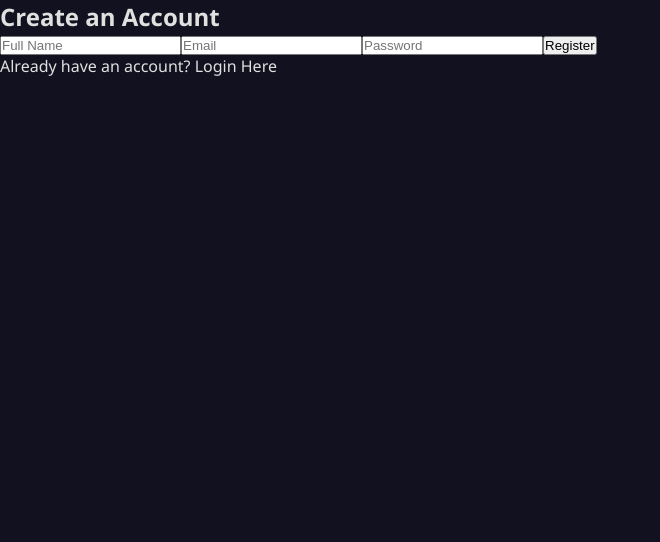
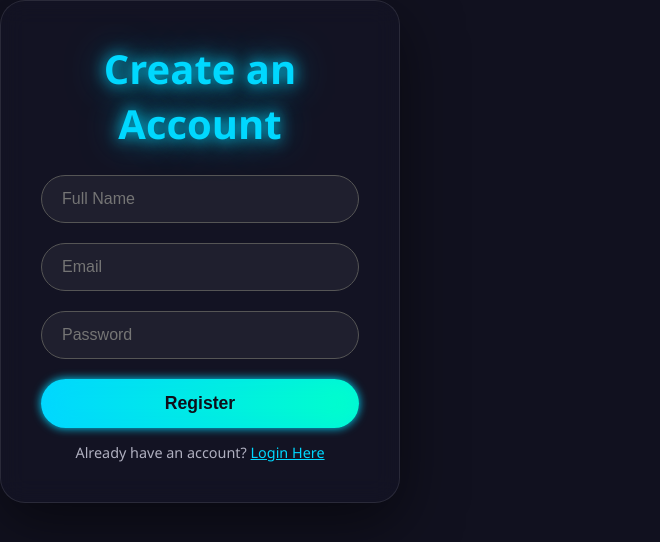
Before and after one commit to Nixantsingh943/attendence_app-, a React (Vite) app in the folder attendence-app/: page /register in a window 1280 px wide. Shown: the top 542 px of the page, without its empty margins (0-660 px from the left). Built offline with nearby package versions, Linux system fonts and the light colour scheme.

Commit message:
Update Login.css

```diff
--- a/attendence-app/src/components/Login.css
+++ b/attendence-app/src/components/Login.css
@@ -1,67 +1,200 @@
-/* Full-page animated gradient background */
-.login-bg {
+* {
+    margin: 0;
+    padding: 0;
+    box-sizing: border-box;
+}
+
+.con {
+    position: relative;
+    width: 100%;
     height: 100vh;
-    width: 100%;
-    background: linear-gradient(-45deg, #ff9a9e, #fad0c4, #a1c4fd, #c2e9fb);
-    background-size: 400% 400%;
-    animation: gradientAnimation 15s ease infinite;
+    background: radial-gradient(circle at 20% 20%, #222240, #11111f 80%);
     display: flex;
     justify-content: center;
     align-items: center;
-    font-family: 'Arial', sans-serif;
+    overflow: hidden;
 }
 
-@keyframes gradientAnimation {
+/* Form container */
+.form-container {
+    position: relative;
+    width: 400px;
+    max-width: 90%;
+    padding: 40px;
+    background: rgba(25, 25, 45, 0.35);
+    border-radius: 25px;
+    backdrop-filter: blur(12px);
+    border: 1px solid rgba(255, 255, 255, 0.1);
+    box-shadow: 0 20px 60px rgba(0, 0, 0, 0.5);
+    text-align: center;
+    animation: fadeIn 1s ease forwards;
+
+
+}
+
+/* Heading */
+.form-container h2 {
+    font-size: 2.5rem;
+    margin-bottom: 1.5rem;
+    color: #00d8ff;
+    text-shadow: 0 0 10px #00d8ff, 0 0 25px rgba(0, 216, 255, 0.5);
+    animation: glow 2s ease-in-out infinite alternate;
+}
+
+/* Inputs */
+.form-container input {
+    width: 100%;
+    padding: 14px 20px;
+    margin-bottom: 20px;
+    border-radius: 50px;
+    border: 1px solid #555;
+    background: rgba(255, 255, 255, 0.05);
+    color: #fff;
+    font-size: 1rem;
+    outline: none;
+    transition: all 0.3s ease;
+}
+
+.form-container input:focus {
+    border-color: #00d8ff;
+    box-shadow: 0 0 10px #00d8ff, 0 0 20px rgba(0, 216, 255, 0.3) inset;
+    background: rgba(255, 255, 255, 0.1);
+}
+
+/* Login button */
+.form-container button {
+    width: 100%;
+    padding: 14px 0;
+    border: none;
+    border-radius: 50px;
+    font-size: 1.1rem;
+    font-weight: 700;
+    cursor: pointer;
+    background: linear-gradient(90deg, #00d8ff, #00ffcc);
+    color: #0f0f1a;
+    box-shadow: 0 0 10px #00d8ff, 0 0 20px rgba(0, 216, 255, 0.3) inset;
+    transition: all 0.4s ease;
+}
+
+.form-container button:hover {
+    background: rgba(0, 216, 255, 0.2);
+    color: #fff;
+    transform: translateY(-3px);
+    box-shadow: 0 0 20px #00d8ff, 0 0 40px rgba(0, 216, 255, 0.5) inset;
+}
+
+/* Register link */
+.form-container p {
+    margin-top: 15px;
+    font-size: 0.9rem;
+    color: #b0b0c0;
+}
+
+.form-container p span {
+    color: #00d8ff;
+    cursor: pointer;
+    text-decoration: underline;
+    transition: all 0.3s ease;
+}
+
+.form-container p span:hover {
+    color: #00fff0;
+}
+
+/* Floating background particles */
+.particle {
+    position: absolute;
+    width: 6px;
+    height: 6px;
+    background: #00d8ff;
+    border-radius: 50%;
+    opacity: 0.15;
+    animation: drift 20s infinite linear;
+}
+
+.p1 {
+    top: 5%;
+    left: 10%;
+    animation-delay: 0s;
+}
+
+.p2 {
+    top: 40%;
+    left: 60%;
+    animation-delay: 5s;
+}
+
+.p3 {
+    bottom: 20%;
+    right: 15%;
+    animation-delay: 10s;
+}
+
+.p4 {
+    top: 70%;
+    right: 30%;
+    animation-delay: 15s;
+}
+
+.p5 {
+    bottom: 10%;
+    left: 50%;
+    animation-delay: 20s;
+}
+
+/* Animations */
+@keyframes drift {
     0% {
-        background-position: 0% 50%;
+        transform: translate(0, 0) rotate(0deg);
     }
 
     50% {
-        background-position: 100% 50%;
+        transform: translate(15px, -15px) rotate(180deg);
     }
 
     100% {
-        background-position: 0% 50%;
+        transform: translate(0, 0) rotate(360deg);
     }
 }
 
-/* Login Card Styling */
-.login-card {
-    background: rgba(0, 0, 0, 0.6);
-    padding: 40px;
-    border-radius: 15px;
-    box-shadow: 0 0 20px rgba(0, 0, 0, 0.3);
-    display: flex;
-    flex-direction: column;
-    width: 300px;
+@keyframes glow {
+    0% {
+        text-shadow: 0 0 10px #00d8ff, 0 0 25px rgba(0, 216, 255, 0.5);
+    }
+
+    50% {
+        text-shadow: 0 0 20px #00d8ff, 0 0 50px rgba(0, 216, 255, 0.8);
+    }
+
+    100% {
+        text-shadow: 0 0 10px #00d8ff, 0 0 25px rgba(0, 216, 255, 0.5);
+    }
 }
 
-.login-card h2 {
-    color: #fff;
-    text-align: center;
-    margin-bottom: 20px;
+@keyframes fadeIn {
+    0% {
+        opacity: 0;
+        transform: translateY(10px);
+    }
+
+    100% {
+        opacity: 1;
+        transform: translateY(0);
+    }
 }
 
-.login-card input {
-    margin-bottom: 15px;
-    padding: 12px;
-    border: none;
-    border-radius: 10px;
-    outline: none;
-    font-size: 16px;
+/* Responsive */
+@media (max-width: 480px) {
+    .form-container {
+        padding: 30px 20px;
+    }
+
+    .form-container h2 {
+        font-size: 2rem;
+    }
+
+    .form-container input,
+    .form-container button {
+        font-size: 0.9rem;
+    }
 }
-
-.login-card button {
-    padding: 12px;
-    border: none;
-    border-radius: 10px;
-    background: #ff6a00;
-    color: white;
-    font-size: 16px;
-    cursor: pointer;
-    transition: 0.3s;
-}
-
-.login-card button:hover {
-    background: #ff9a00;
-}
```
